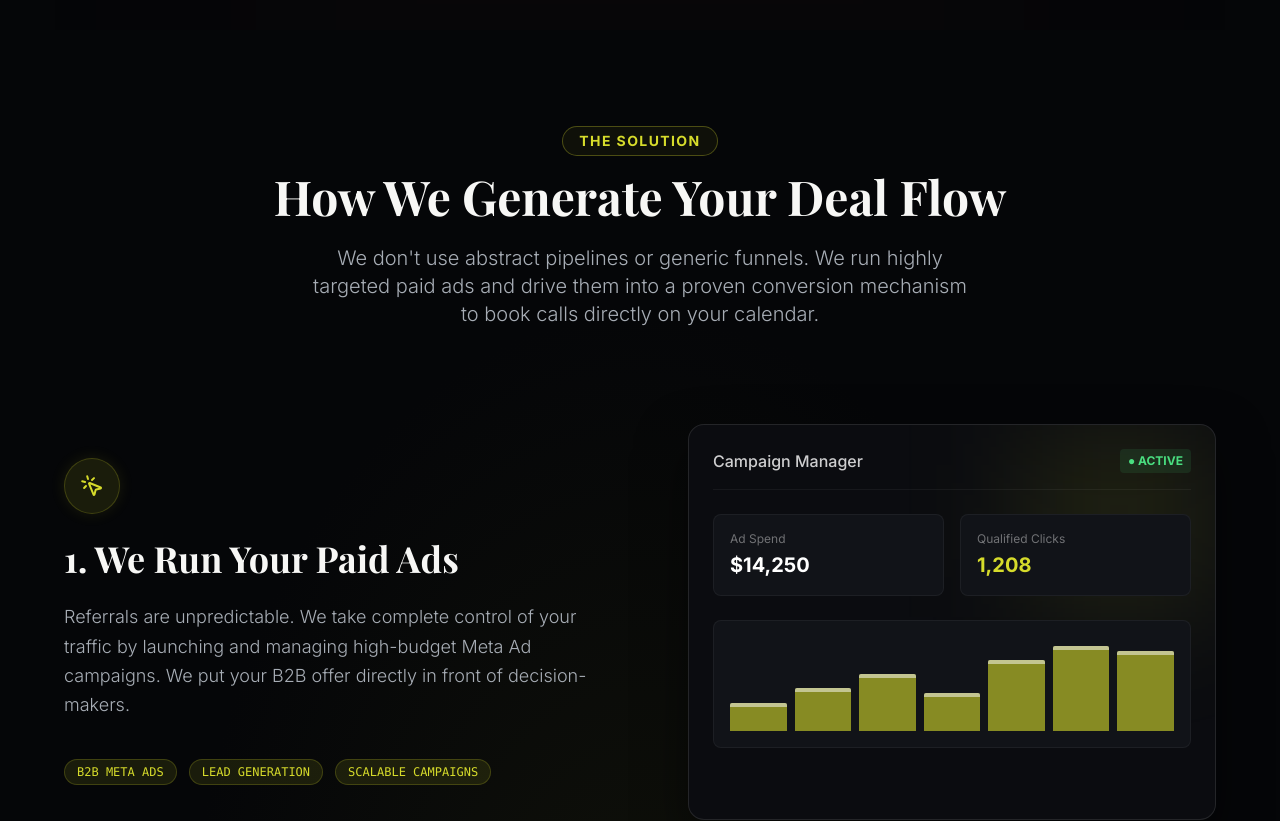
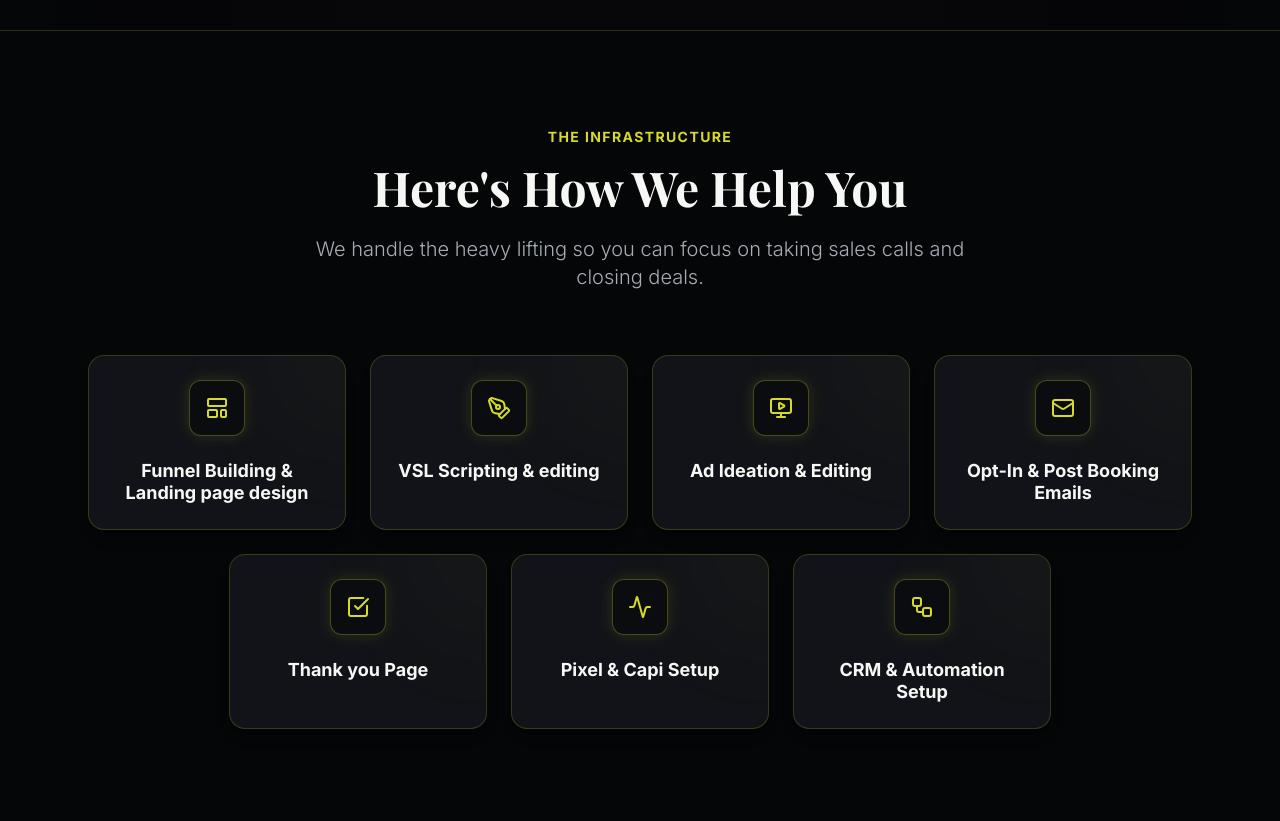
Before and after one commit to Operzy/demand-dynasty-vsl, a React (Vite) app: page / in a window 1280 px wide. Shown: the part 2740-3561 px from the top of the page. Built offline with nearby package versions, Linux system fonts and the light colour scheme; a web font is replaced by a local one.

Commit message:
Add Deliverables section

```diff
--- /dev/null
+++ b/src/components/Deliverables.jsx
@@ -0,0 +1,71 @@
+import React, { useEffect, useRef } from 'react';
+import gsap from 'gsap';
+import { ScrollTrigger } from 'gsap/ScrollTrigger';
+import { LayoutTemplate, PenTool, MonitorPlay, Mail, CheckSquare, Activity, Workflow } from 'lucide-react';
+
+gsap.registerPlugin(ScrollTrigger);
+
+const Deliverables = () => {
+  const containerRef = useRef(null);
+
+  useEffect(() => {
+    const ctx = gsap.context(() => {
+      gsap.from('.deliverable-card', {
+        y: 40,
+        opacity: 0,
+        duration: 0.6,
+        stagger: 0.1,
+        ease: 'power3.out',
+        scrollTrigger: {
+          trigger: containerRef.current,
+          start: 'top 80%',
+        }
+      });
+    }, containerRef);
+    return () => ctx.revert();
+  }, []);
+
+  const items = [
+    { title: "Funnel Building & Landing page design", icon: <LayoutTemplate size={24} /> },
+    { title: "VSL Scripting & editing", icon: <PenTool size={24} /> },
+    { title: "Ad Ideation & Editing", icon: <MonitorPlay size={24} /> },
+    { title: "Opt-In & Post Booking Emails", icon: <Mail size={24} /> },
+    { title: "Thank you Page", icon: <CheckSquare size={24} /> },
+    { title: "Pixel & Capi Setup", icon: <Activity size={24} /> },
+    { title: "CRM & Automation Setup", icon: <Workflow size={24} /> },
+  ];
+
+  return (
+    <section ref={containerRef} className="w-full bg-[#050608] py-24 relative overflow-hidden reveal-section border-t border-brand-accent/20">
+      <div className="max-w-6xl mx-auto px-6 relative z-10">
+        <div className="text-center mb-16">
+          <span className="text-brand-accent text-sm font-bold uppercase tracking-widest block mb-4">
+            The Infrastructure
+          </span>
+          <h2 className="text-4xl md:text-5xl font-serif font-bold text-brand-light mb-6">Here's How We Help You</h2>
+          <p className="text-xl text-brand-text max-w-2xl mx-auto font-light">
+            We handle the heavy lifting so you can focus on taking sales calls and closing deals.
+          </p>
+        </div>
+
+        <div className="flex flex-wrap justify-center gap-6">
+          {items.map((item, index) => (
+            <div
+              key={index}
+              className="deliverable-card w-full sm:w-[calc(50%-12px)] lg:w-[calc(33.333%-16px)] xl:w-[calc(25%-18px)] bg-[#111318] border border-brand-accent/20 rounded-2xl p-6 flex flex-col items-center text-center group hover:border-brand-accent/50 transition-colors shadow-lg hover:-translate-y-1 duration-300 relative overflow-hidden"
+            >
+              <div className="absolute top-0 right-0 w-32 h-32 bg-brand-accent/5 rounded-full blur-3xl -mr-16 -mt-16 group-hover:bg-brand-accent/10 transition-colors"></div>
+
+              <div className="w-14 h-14 rounded-xl bg-[#0b0c10] border border-brand-accent/30 flex items-center justify-center text-brand-accent mb-6 shadow-[0_0_15px_rgba(214,219,43,0.15)] group-hover:scale-110 group-hover:shadow-[0_0_20px_rgba(214,219,43,0.3)] transition-all duration-300 relative z-10">
+                {item.icon}
+              </div>
+              <h3 className="text-brand-light font-bold text-lg leading-tight relative z-10">{item.title}</h3>
+            </div>
+          ))}
+        </div>
+      </div>
+    </section>
+  );
+};
+
+export default Deliverables;
--- a/src/components/VSLPage.jsx
+++ b/src/components/VSLPage.jsx
@@ -8,6 +8,7 @@ import PaidAdsSystem from './PaidAdsSystem';
 import FunnelDiagram from './FunnelDiagram';
 import ProcessMap from './ProcessMap';
 import Bottleneck from './Bottleneck';
+import Deliverables from './Deliverables';
 
 gsap.registerPlugin(ScrollTrigger);
 
@@ -125,6 +126,9 @@ const VSLPage = ({ onOpenQualifier }) => {
       {/* THE PROBLEM (Bottleneck) */}
       <Bottleneck />
 
+      {/* DELIVERABLES */}
+      <Deliverables />
+
       {/* THE SOLUTION (Literal Paid Ads System) */}
       <PaidAdsSystem />
 
```
